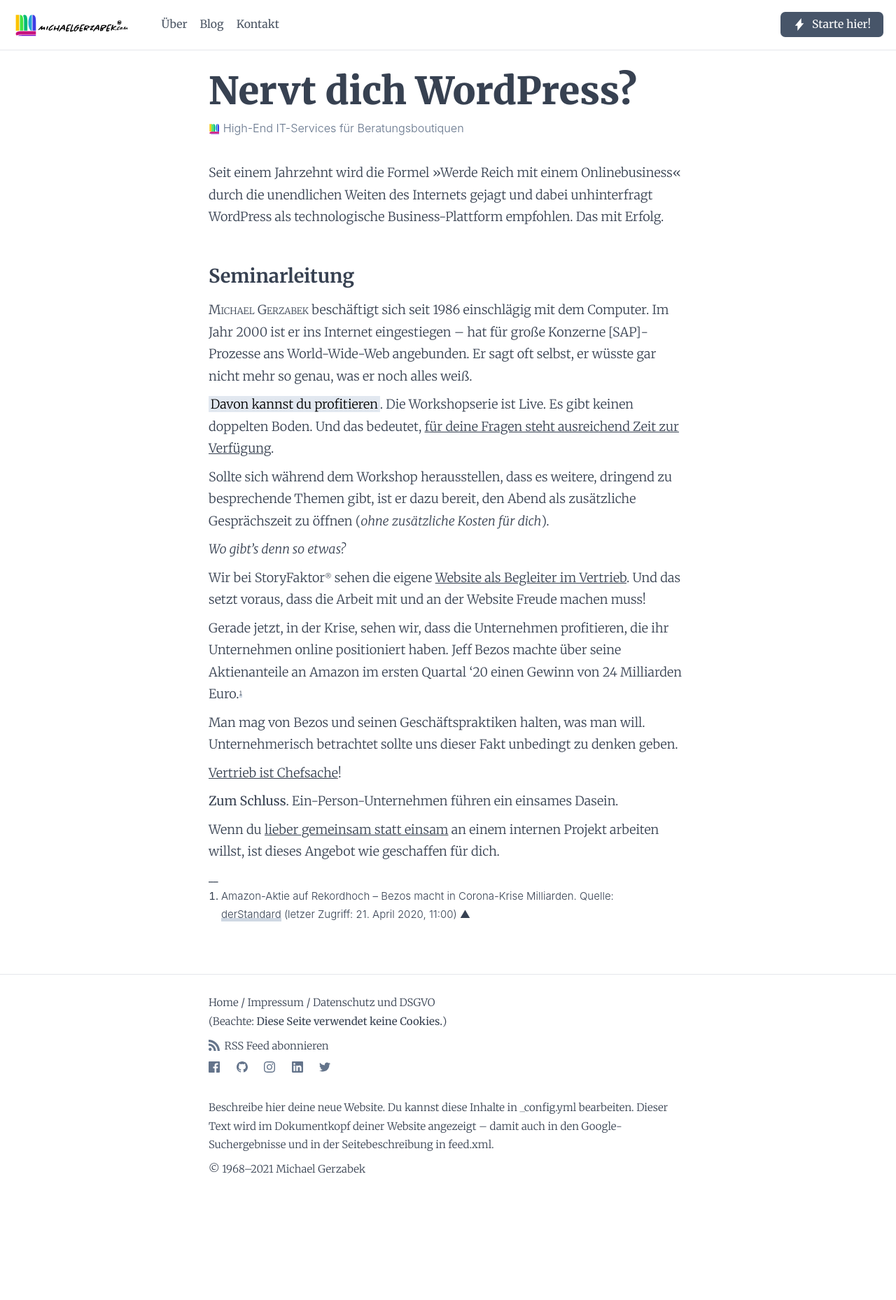
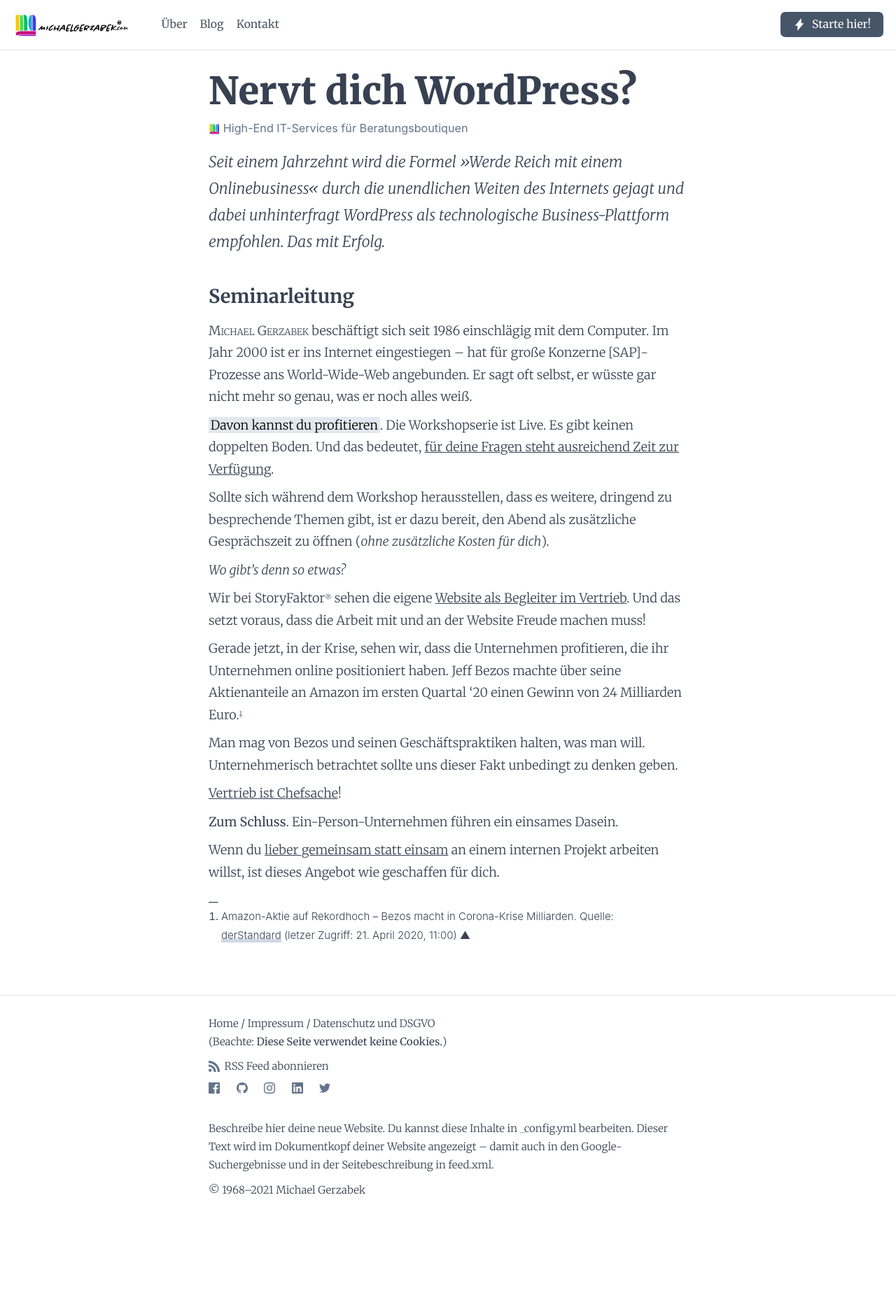
Before and after one commit to mgerzabek/klartext, a Jekyll site: the page built from index.md, in a window 1280 px wide. Shown: the whole page at 70% size. Built offline with Jekyll 4.4.1, drawn with Linux system fonts in a browser that asks for light colours; some web fonts are replaced; before the commit the page ends 1828 px from its top, so only the background shows below that.

Commit message:
die p Tags von markdownify entfernt

```diff
--- a/_includes/header.html
+++ b/_includes/header.html
@@ -4,7 +4,7 @@
     {{ page.title }}
     <!-- Kicker -->
 
-    <span><img src="{{ site.data.ci.logos.icon.path }}" alt="{{ site.data.ci.logos.icon.alt }}">{{ page.kicker | markdownify }}</span>
+    <span><img src="{{ site.data.ci.logos.icon.path }}" alt="{{ site.data.ci.logos.icon.alt }}">{{ page.kicker | markdownify | remove: '<p>' | remove: '</p>' }}</span>
   </h1>
 
   <!-- Header Image -->
@@ -19,7 +19,7 @@
   <!-- Lead (Description) -->
   {% if page.description %}
     <p class="teazer">
-      {{ page.description | markdownify }}
+      {{ page.description | markdownify | remove: '<p>' | remove: '</p>' }}
     </p>
   {% endif %}
   <!-- Meta (Geschrieben, letzer Update, social buttons) -->
```
